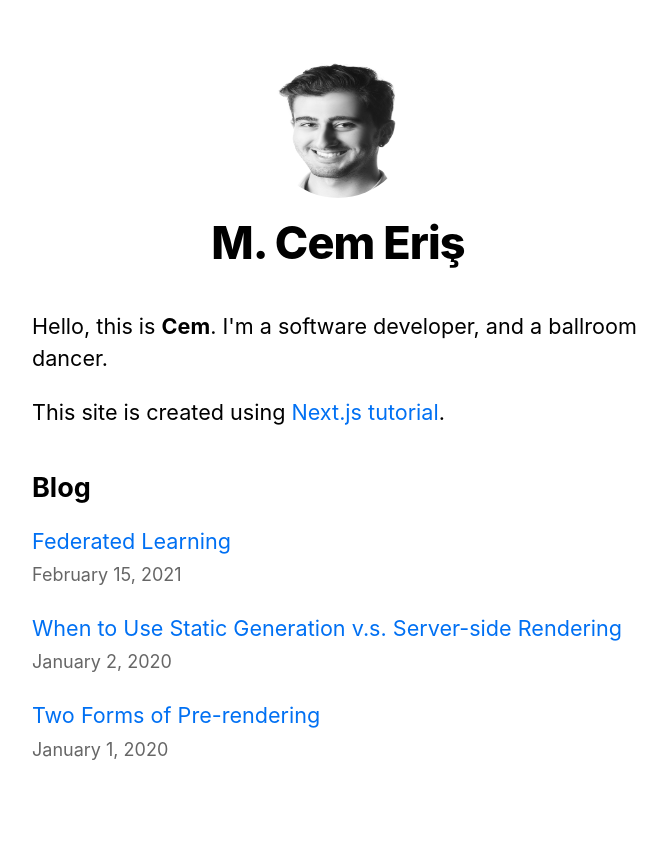
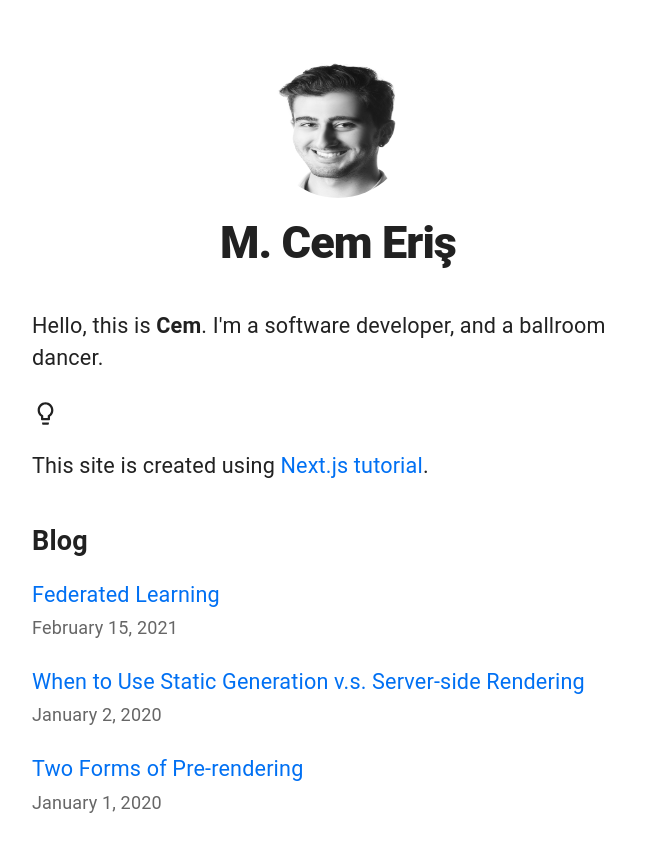
Before and after one commit to mumtazcem/personal-website, a Next.js app: page / in a window 1280 px wide. Shown: the top 852 px of the page, without its empty margins (302-969 px from the left). Built offline with nearby package versions, Linux system fonts and the light colour scheme.

Commit message:
Add material-ui integration and lightbulb icon to index.tsx

```diff
--- a/package.json
+++ b/package.json
@@ -9,6 +9,7 @@
   },
   "dependencies": {
     "@material-ui/core": "^4.11.3",
+    "@material-ui/icons": "^4.11.2",
     "cookie": "^0.4.1",
     "cors": "^2.8.5",
     "date-fns": "^2.17.0",
--- a/pages/_app.tsx
+++ b/pages/_app.tsx
@@ -1,6 +1,29 @@
 import '../styles/global.css'
 import { AppProps } from 'next/app'
+import React from 'react';
+import { ThemeProvider } from '@material-ui/core/styles';
+import CssBaseline from '@material-ui/core/CssBaseline';
+import theme from '../src/theme';
+import PropTypes from 'prop-types';
 
 export default function App({ Component, pageProps }: AppProps) {
-  return <Component {...pageProps} />
+  React.useEffect(() => {
+    // Remove the server-side injected CSS.
+    const jssStyles = document.querySelector('#jss-server-side');
+    if (jssStyles) {
+      jssStyles.parentElement.removeChild(jssStyles);
+    }
+  }, []);
+  return (
+    <React.Fragment>
+      <ThemeProvider theme={theme}>
+      <CssBaseline />
+  <Component {...pageProps} />
+  </ThemeProvider>
+  </React.Fragment>
+  );
 }
+App.propTypes = {
+  Component: PropTypes.elementType.isRequired,
+  pageProps: PropTypes.object.isRequired,
+};
--- a/pages/index.tsx
+++ b/pages/index.tsx
@@ -1,10 +1,13 @@
 import Head from 'next/head'
 import Layout, { siteTitle } from '../components/layout'
 import utilStyles from '../styles/utils.module.css'
+import { makeStyles } from '@material-ui/core/styles';
 import { getSortedPostsData } from '../lib/posts'
 import Link from 'next/link'
 import Date from '../components/date'
 import { GetStaticProps } from 'next'
+import React from 'react';
+import SvgIcon from '@material-ui/core/SvgIcon';
 
 export const getStaticProps: GetStaticProps = async () => {
   const allPostsData = getSortedPostsData()
@@ -14,7 +17,23 @@ export const getStaticProps: GetStaticProps = async () => {
     }
   }
 }
+function LightBulbIcon(props) {
+  return (
+    <SvgIcon {...props}>
+      <path d="M9 21c0 .55.45 1 1 1h4c.55 0 1-.45 1-1v-1H9v1zm3-19C8.14 2 5 5.14 5 9c0 2.38 1.19 4.47 3 5.74V17c0 .55.45 1 1 1h6c.55 0 1-.45 1-1v-2.26c1.81-1.27 3-3.36 3-5.74 0-3.86-3.14-7-7-7zm2.85 11.1l-.85.6V16h-4v-2.3l-.85-.6C7.8 12.16 7 10.63 7 9c0-2.76 2.24-5 5-5s5 2.24 5 5c0 1.63-.8 3.16-2.15 4.1z" />
+    </SvgIcon>
+  );
+}
 
+const useStyles = makeStyles((theme) => ({
+  root: {
+    margin: theme.spacing(6, 0, 3),
+  },
+  lightBulb: {
+    verticalAlign: 'middle',
+    marginRight: theme.spacing(1),
+  },
+}));
 export default function Home({
   allPostsData
 }: {
@@ -24,6 +43,7 @@ export default function Home({
     id: string
   }[]
 }) {
+  const classes = useStyles();
   return (
     <Layout home>
       <Head>
@@ -31,6 +51,7 @@ export default function Home({
       </Head>
       <section className={utilStyles.headingMd}>
         <p>Hello, this is <b>Cem</b>. I'm a software developer, and a ballroom dancer.</p>
+        <LightBulbIcon className={classes.lightBulb} />
         <p>
           This site is created using {' '}
           <a href="https://nextjs.org/learn"> Next.js tutorial</a>.
--- /dev/null
+++ b/src/theme.js
@@ -0,0 +1,22 @@
+import { createMuiTheme } from '@material-ui/core/styles';
+import { red } from '@material-ui/core/colors';
+
+// Create a theme instance.
+const theme = createMuiTheme({
+  palette: {
+    primary: {
+      main: '#556cd6',
+    },
+    secondary: {
+      main: '#19857b',
+    },
+    error: {
+      main: red.A400,
+    },
+    background: {
+      default: '#fff',
+    },
+  },
+});
+
+export default theme;
```
Also changed, not shown: 1 other file (tests, documents, lock files or other folders). Lines whose indentation alone changed are shown as unchanged.
